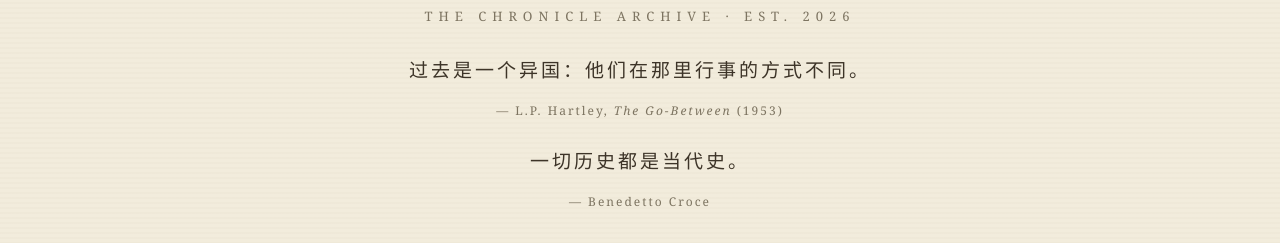
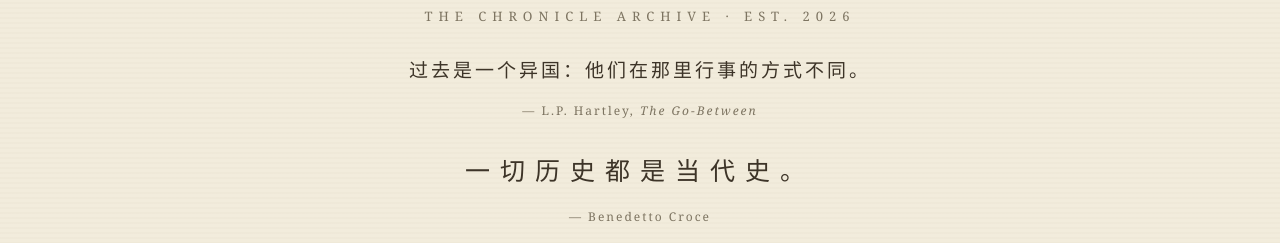
Before and after one commit to fghijkln/chronicle-archive, a website: page index.html in a window 1280 px wide. Shown: the part 281-524 px from the top of the page. Drawn offline with Linux system fonts and the light colour scheme.

Commit message:
题辞：去Hartley年份；放大第二句使两句视觉均衡

```diff
--- a/css/style.css
+++ b/css/style.css
@@ -114,4 +114,4 @@ footer p{margin-bottom:4px}
 .epigraph{margin:26px auto 6px;max-width:640px}
 .epigraph p{font-size:19px;letter-spacing:3px;color:#3d3428;margin:0 0 8px;font-family:"Kaiti SC","STKaiti",KaiTi,serif}
 .epigraph span{font-size:12px;letter-spacing:2px;color:var(--muted);font-family:Georgia,serif}
-.epigraph .ep2{margin-top:20px}
+.epigraph .ep2{margin-top:24px;font-size:25px;letter-spacing:10px}
--- a/index.html
+++ b/index.html
@@ -19,7 +19,7 @@
   <div class="en">THE CHRONICLE ARCHIVE · EST. 2026</div>
 <div class="epigraph">
   <p>过去是一个异国：他们在那里行事的方式不同。</p>
-  <span>&mdash; L.P. Hartley, <i>The Go-Between</i> (1953)</span>
+  <span>&mdash; L.P. Hartley, <i>The Go-Between</i></span>
   <p class="ep2">一切历史都是当代史。</p>
   <span>&mdash; Benedetto Croce</span>
 </div>
```
